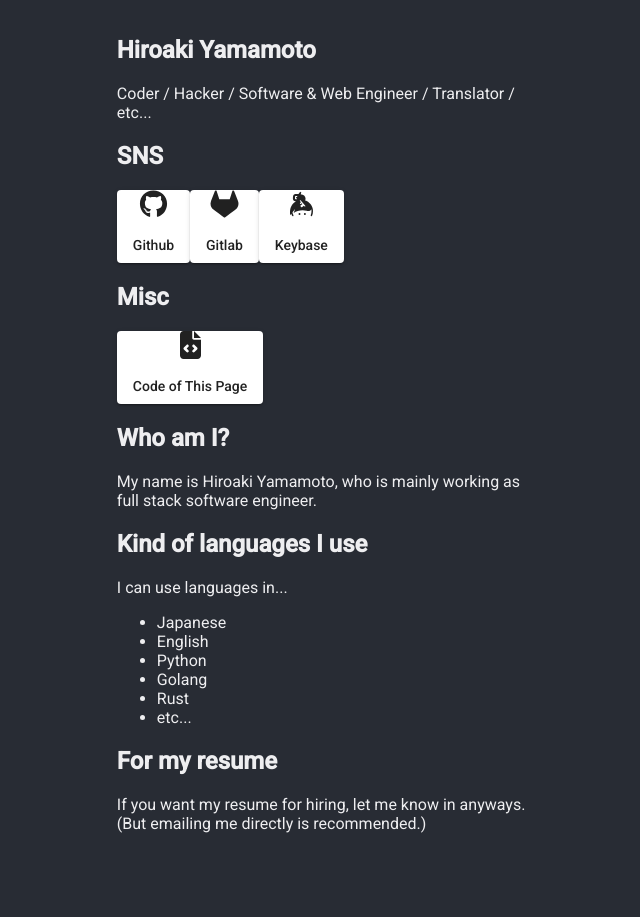
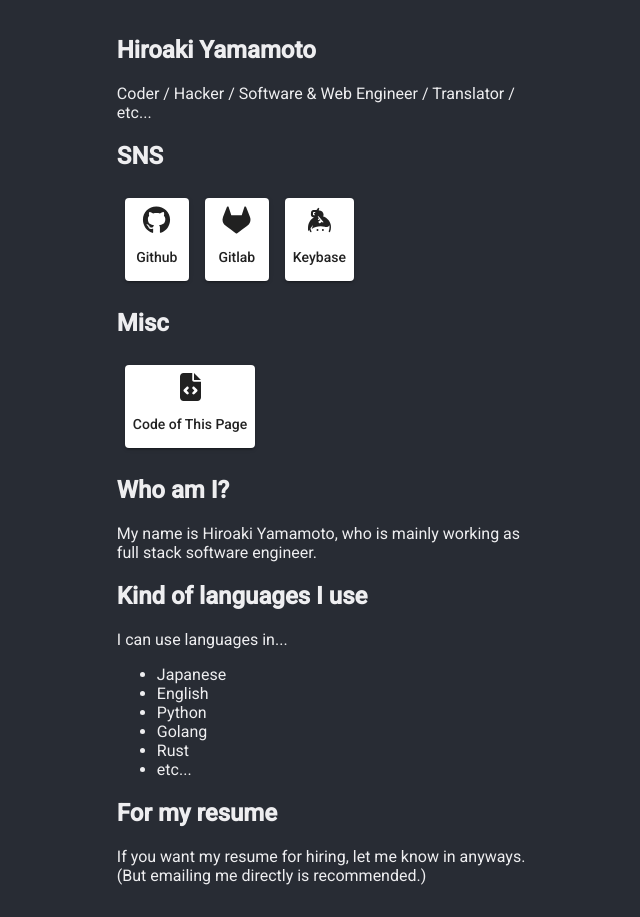
Before and after one commit to hysoftware/hysoftware.net, an Angular app: page / in a window 1280 px wide. Shown: the whole page, without its empty margins (311-951 px from the left). Before the commit the page ends 865 px from the top, so only its background shows below. Built offline with nearby package versions, Linux system fonts and the light colour scheme.

Commit message:
Fixed broken layout

```diff
--- a/src/app/links/links.component.html
+++ b/src/app/links/links.component.html
@@ -1,8 +1,7 @@
 <section>
   <header><h2>SNS</h2></header>
-  <a class="withIcon"
+  <a class="snsLinks withIcon"
     mat-raised-button
-    class="snsLinks"
     [href]="item.link"
     target="_blank"
     *ngFor="let item of snsList">
@@ -17,9 +16,8 @@
   <header>
     <h2>Misc</h2>
   </header>
-  <a class="withIcon"
+  <a class="miscLinks withIcon"
     mat-raised-button
-    class="miscLinks"
     [href]="item.link"
     target="_blank"
     *ngFor="let item of misc">
```
